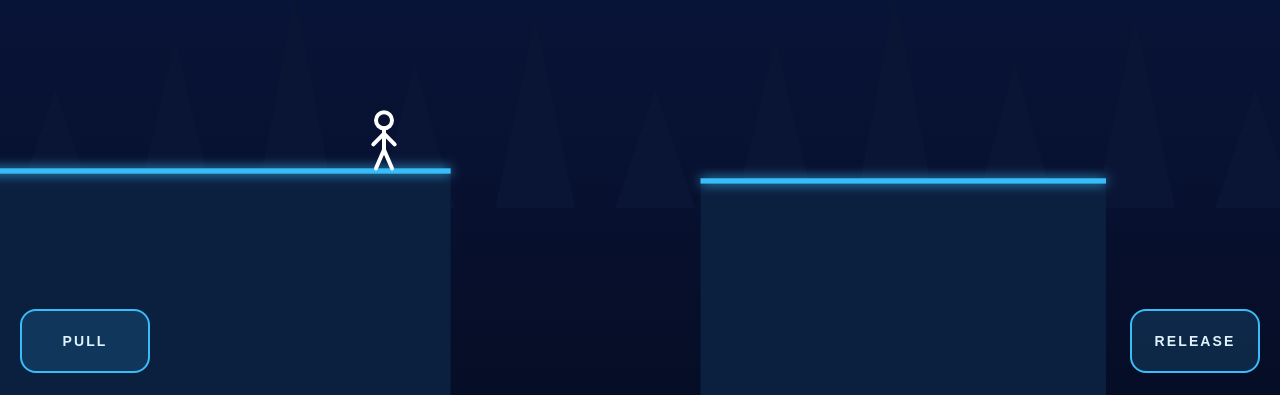
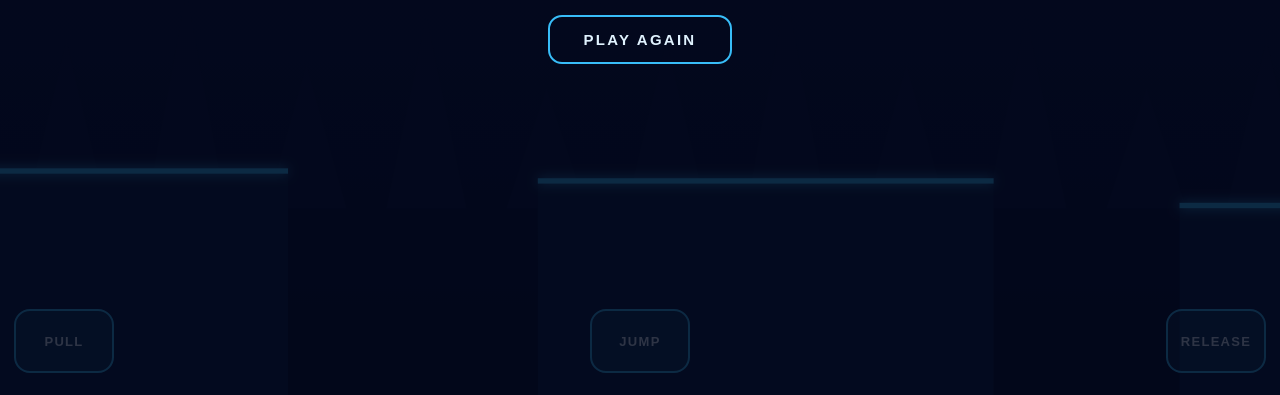
Before and after one commit to kelvintemidire95-ctrl/chain-runner-game, a plain HTML site: page index.html in a window 1280 px wide. Shown: the part 405-800 px from the top of the page. Drawn offline with Linux system fonts and the light colour scheme.

Commit message:
Update index.html

```diff
--- a/index.html
+++ b/index.html
@@ -13,9 +13,9 @@
   .hud b{display:block;font-size:26px;color:#38bdf8;letter-spacing:0}
   #toast{position:absolute;top:80px;width:100%;text-align:center;color:#fde68a;font-weight:700;
     letter-spacing:.15em;font-size:13px;opacity:0;transition:opacity .3s;pointer-events:none}
-  .btns{position:absolute;bottom:22px;left:0;right:0;display:flex;justify-content:space-between;padding:0 20px}
-  .btn{width:130px;height:64px;border-radius:16px;border:2px solid #38bdf8;background:rgba(56,189,248,.15);
-    color:#e0f2fe;font-weight:700;letter-spacing:.15em;font-size:14px}
+  .btns{position:absolute;bottom:22px;left:0;right:0;display:flex;justify-content:space-between;padding:0 14px}
+  .btn{width:100px;height:64px;border-radius:16px;border:2px solid #38bdf8;background:rgba(56,189,248,.15);
+    color:#e0f2fe;font-weight:700;letter-spacing:.1em;font-size:13px}
   .btn:active{background:rgba(56,189,248,.45)}
   #over{position:absolute;inset:0;display:none;flex-direction:column;align-items:center;justify-content:center;
     background:rgba(2,6,23,.8);color:#e0f2fe;text-align:center}
@@ -27,12 +27,13 @@
 <body>
 <canvas id="c"></canvas>
 <div class="hud">
-  <div>CHAIN RUNNER<div style="opacity:.7;font-size:10px;margin-top:4px">GRAPPLE · SWING · GLIDE</div></div>
+  <div>CHAIN RUNNER<div style="opacity:.7;font-size:10px;margin-top:4px">RUN · JUMP · GRAPPLE</div></div>
   <div style="text-align:right">PLATFORMS<b id="score">0</b></div>
 </div>
 <div id="toast"></div>
 <div class="btns">
   <button class="btn" id="pull">PULL</button>
+  <button class="btn" id="jump">JUMP</button>
   <button class="btn" id="rel">RELEASE</button>
 </div>
 <div id="over">
@@ -45,8 +46,9 @@
 (() => {
   const cv = document.getElementById("c"), ctx = cv.getContext("2d");
   const $ = id => document.getElementById(id);
-  const H = 600, GROUND = 430, GRAV = .45, MAX_RANGE = 440, MIN_ROPE = 50;
-  let W, S, cam, hero, plats, anchors, parts, score, best = 0, pulling, over, toastT;
+  const H = 600, GROUND = 430, GRAV = .45, MAX_RANGE = 440, MIN_ROPE = 50, JUMP = -9.5;
+  let W, S, cam, hero, plats, anchors, obs, parts, score, best = 0, pulling, over, toastT;
+  const run = () => Math.min(2.6 + score * .06, 5);
 
   try { best = +localStorage.getItem("chainBest") || 0; } catch (e) {}
 
@@ -58,7 +60,7 @@
 
   function toast(t) {
     const e = $("toast"); e.textContent = t; e.style.opacity = 1;
-    clearTimeout(toastT); toastT = setTimeout(() => e.style.opacity = 0, 1100);
+    clearTimeout(toastT); toastT = setTimeout(() => e.style.opacity = 0, 1200);
   }
   function burst(x, y, color, n) {
     for (let i = 0; i < n; i++) {
@@ -70,33 +72,55 @@
   function addPlatform() {
     const last = plats[plats.length - 1];
     const gap = 110 + Math.random() * 80 + Math.min(score * 4, 80);
-    const w = 180 + Math.random() * 140;
+    const w = 200 + Math.random() * 160;
     const x = last.x + last.w + gap;
     const y = Math.max(340, Math.min(480, last.y + (Math.random() - .5) * 90));
     plats.push({ x, y, w, counted: false });
-    anchors.push({ x: last.x + last.w + gap / 2, y: Math.min(last.y, y) - 150 - Math.random() * 40 });
+    const ax = last.x + last.w + gap / 2, top = Math.min(last.y, y);
+    anchors.push({ x: ax, y: top - 150 - Math.random() * 40 });
+    if (plats.length < 4) return;
+    // floating mine in the gap
+    if (Math.random() < Math.min(.25 + score * .03, .65))
+      obs.push({ t: "mine", cx: ax + (Math.random() < .5 ? -1 : 1) * (35 + Math.random() * 30),
+                 cy: top - 60 - Math.random() * 50, ph: Math.random() * 6 });
+    // ground obstacles
+    let ox = x + 90;
+    const n = w > 270 ? 2 : 1;
+    for (let i = 0; i < n; i++) {
+      if (ox <= x + w - 80 && Math.random() > .25) {
+        const r = Math.random();
+        if (r < .35) obs.push({ t: "spike", x: ox, y, w: 39 });
+        else if (r < .6) obs.push({ t: "crate", x: ox, y, w: 30 });
+        else obs.push({ t: "saw", x: ox + 30, cx: ox + 30, y, ph: Math.random() * 6, range: 30 });
+      }
+      ox += 120;
+    }
   }
 
   function reset() {
-    plats = [{ x: -200, y: GROUND, w: 500, counted: true }];
-    anchors = []; parts = []; score = 0; pulling = false; over = false;
-    hero = { x: 250, y: GROUND, vx: 0, vy: 0, grounded: true, anchor: null, rope: 0, face: 1, t: 0 };
+    plats = [{ x: -200, y: GROUND, w: 650, counted: true }];
+    anchors = []; obs = []; parts = []; score = 0; pulling = false; over = false;
+    hero = { x: 80, y: GROUND, vx: 2.6, vy: 0, grounded: true, plat: plats[0], anchor: null, rope: 0, t: 0 };
     cam = 0;
     while (plats[plats.length - 1].x < 1800) addPlatform();
     $("score").textContent = 0; $("over").style.display = "none";
-    toast("TAP AN ANCHOR TO GRAPPLE");
+    toast("TAP TO JUMP · TAP ANCHOR TO GRAPPLE");
   }
 
   function attach(a) {
     const d = Math.hypot(hero.x - a.x, hero.y - 18 - a.y);
     if (d > MAX_RANGE) { toast("ANCHOR OUT OF RANGE"); return; }
-    hero.anchor = a; hero.rope = Math.max(MIN_ROPE, d); hero.grounded = false;
+    hero.anchor = a; hero.rope = Math.max(MIN_ROPE, d); hero.grounded = false; hero.plat = null;
     burst(a.x, a.y, "#63f1ff", 18); toast("CHAIN ATTACHED");
   }
   function detach() {
     if (!hero.anchor) return;
     burst(hero.x, hero.y - 18, "#ffd76a", 8);
     hero.anchor = null; toast("CHAIN RELEASED");
+  }
+  function jump() {
+    if (!hero.grounded || over) return;
+    hero.grounded = false; hero.plat = null; hero.vy = JUMP; burst(hero.x, hero.y, "#7dd3fc", 6);
   }
 
   cv.addEventListener("pointerdown", e => {
@@ -109,30 +133,51 @@
       const d = Math.hypot(a.x - px, a.y - py);
       if (d < bd) { bd = d; pick = a; }
     }
-    if (pick) attach(pick);
+    if (pick) attach(pick); else jump();
   });
 
-  const pb = $("pull"), rb = $("rel");
+  const pb = $("pull");
   pb.addEventListener("pointerdown", e => { e.preventDefault(); pulling = true; });
   ["pointerup", "pointerleave", "pointercancel"].forEach(ev => pb.addEventListener(ev, () => pulling = false));
-  rb.addEventListener("pointerdown", e => { e.preventDefault(); detach(); });
+  $("jump").addEventListener("pointerdown", e => { e.preventDefault(); jump(); });
+  $("rel").addEventListener("pointerdown", e => { e.preventDefault(); detach(); });
   addEventListener("keydown", e => {
     if (e.code === "Space") { pulling = true; e.preventDefault(); }
     if (e.code === "KeyE") detach();
+    if (e.code === "ArrowUp" || e.code === "KeyW") jump();
   });
   addEventListener("keyup", e => { if (e.code === "Space") pulling = false; });
   $("again").addEventListener("click", reset);
 
   function endGame() {
     over = true;
+    burst(hero.x, hero.y - 18, "#ff5a7a", 30);
     if (score > best) { best = score; try { localStorage.setItem("chainBest", best); } catch (e) {} }
     $("fs").textContent = score; $("bs").textContent = best; $("over").style.display = "flex";
   }
 
+  function sawX(o) { return o.cx + Math.sin(hero.t * .03 + o.ph) * o.range; }
+  function mineY(o) { return o.cy + Math.sin(hero.t * .04 + o.ph) * 40; }
+
+  function hit() {
+    const h = hero, a = h.x - 6, b = h.x + 6, c = h.y - 36, d = h.y;
+    for (const o of obs) {
+      let x1, x2, y1, y2;
+      if (o.t === "spike") { x1 = o.x + 3; x2 = o.x + o.w - 3; y1 = o.y - 16; y2 = o.y; }
+      else if (o.t === "crate") { x1 = o.x; x2 = o.x + o.w; y1 = o.y - o.w; y2 = o.y; }
+      else if (o.t === "saw") { const sx = sawX(o); x1 = sx - 11; x2 = sx + 11; y1 = o.y - 24; y2 = o.y - 2; }
+      else { const my = mineY(o); x1 = o.cx - 10; x2 = o.cx + 10; y1 = my - 10; y2 = my + 10; }
+      if (a < x2 && b > x1 && c < y2 && d > y1) return true;
+    }
+    return false;
+  }
+
   function update() {
     const h = hero; h.t++;
-    if (h.grounded) { h.vx = 0; h.vy = 0; }
-    else {
+    if (h.grounded) {
+      h.vx = run(); h.vy = 0; h.x += h.vx;
+      if (h.x > h.plat.x + h.plat.w + 3) { h.grounded = false; h.plat = null; }
+    } else {
       h.vy += GRAV;
       if (h.anchor && pulling) { h.rope = Math.max(MIN_ROPE, h.rope - 3); h.vx *= 1.006; }
       const py = h.y;
@@ -148,14 +193,16 @@
       }
       if (h.vy >= 0) for (const p of plats) {
         if (h.x > p.x - 6 && h.x < p.x + p.w + 6 && py <= p.y + 2 && h.y >= p.y) {
-          h.y = p.y; h.grounded = true; h.anchor = null; burst(h.x, h.y, "#7dd3fc", 10);
+          h.y = p.y; h.grounded = true; h.plat = p; h.anchor = null; h.vx = run();
+          burst(h.x, h.y, "#7dd3fc", 10);
           if (!p.counted) { p.counted = true; score++; $("score").textContent = score; toast("PLATFORM CLEARED +1"); }
           break;
         }
       }
     }
-    if (h.y > H + 120) endGame();
+    if (hit() || h.y > H + 120) { endGame(); return; }
     while (plats[plats.length - 1].x < h.x + 1600) addPlatform();
+    if (h.t % 120 === 0) obs = obs.filter(o => (o.x !== undefined ? o.x : o.cx) > cam - 300);
     cam += (h.x - W * .3 - cam) * .1;
     parts.forEach(p => { p.x += p.vx; p.y += p.vy; p.life--; });
     parts = parts.filter(p => p.life > 0);
@@ -169,8 +216,45 @@
     ctx.shadowBlur = 0;
   }
 
+  function spikes(x, y, w) {
+    ctx.fillStyle = "#ff4d6d"; ctx.shadowColor = "#ff4d6d"; ctx.shadowBlur = 10;
+    for (let i = 0; i < 3; i++) {
+      const sx = x + i * (w / 3);
+      ctx.beginPath(); ctx.moveTo(sx, y); ctx.lineTo(sx + w / 6, y - 20); ctx.lineTo(sx + w / 3, y); ctx.fill();
+    }
+    ctx.shadowBlur = 0;
+  }
+  function spiky(x, y, r, color, rot) {
+    ctx.strokeStyle = color; ctx.fillStyle = color; ctx.shadowColor = color; ctx.shadowBlur = 12; ctx.lineWidth = 3;
+    ctx.beginPath(); ctx.arc(x, y, r * .6, 0, 6.28); ctx.fill();
+    for (let i = 0; i < 8; i++) {
+      const a = rot + i * .785;
+      ctx.beginPath(); ctx.moveTo(x + Math.cos(a) * r * .6, y + Math.sin(a) * r * .6);
+      ctx.lineTo(x + Math.cos(a) * r * 1.1, y + Math.sin(a) * r * 1.1); ctx.stroke();
+    }
+    ctx.shadowBlur = 0;
+  }
+
+  function drawObs() {
+    for (const o of obs) {
+      if (o.t === "spike") { if (o.x - cam > -60 && o.x - cam < W + 60) spikes(o.x - cam, o.y, o.w); }
+      else if (o.t === "crate") {
+        const x = o.x - cam; if (x < -60 || x > W + 60) continue;
+        ctx.fillStyle = "#3a2410"; ctx.strokeStyle = "#fbbf24"; ctx.lineWidth = 2;
+        ctx.fillRect(x, o.y - o.w, o.w, o.w); ctx.strokeRect(x, o.y - o.w, o.w, o.w);
+        ctx.beginPath(); ctx.moveTo(x, o.y - o.w); ctx.lineTo(x + o.w, o.y); ctx.moveTo(x + o.w, o.y - o.w); ctx.lineTo(x, o.y); ctx.stroke();
+      } else if (o.t === "saw") {
+        const x = sawX(o) - cam; if (x < -60 || x > W + 60) continue;
+        spiky(x, o.y - 13, 13, "#f43f5e", hero.t * .3);
+      } else {
+        const x = o.cx - cam; if (x < -60 || x > W + 60) continue;
+        spiky(x, mineY(o), 11, "#ff9f1c", hero.t * .05);
+      }
+    }
+  }
+
   function drawHero(h) {
-    const x = h.x - cam, y = h.y, sw = h.grounded ? 0 : Math.sin(h.t * .2) * 8;
+    const x = h.x - cam, y = h.y, sw = Math.sin(h.t * (h.grounded ? .35 : .15)) * 8;
     ctx.strokeStyle = "#fff"; ctx.lineWidth = 3; ctx.lineCap = "round";
     ctx.beginPath(); ctx.arc(x, y - 36, 6, 0, 6.28); ctx.stroke();
     ctx.beginPath();
@@ -178,7 +262,7 @@
     ctx.moveTo(x, y - 14); ctx.lineTo(x - 6 + sw, y);
     ctx.moveTo(x, y - 14); ctx.lineTo(x + 6 - sw, y);
     if (h.anchor) { ctx.moveTo(x, y - 26); ctx.lineTo(h.anchor.x - cam, h.anchor.y); }
-    else { ctx.moveTo(x, y - 26); ctx.lineTo(x - 8, y - 18); ctx.moveTo(x, y - 26); ctx.lineTo(x + 8, y - 18); }
+    else { ctx.moveTo(x, y - 26); ctx.lineTo(x - 8 + sw / 2, y - 18); ctx.moveTo(x, y - 26); ctx.lineTo(x + 8 - sw / 2, y - 18); }
     ctx.stroke();
   }
 
@@ -203,7 +287,8 @@
       const inRange = Math.hypot(hero.x - a.x, hero.y - 18 - a.y) <= MAX_RANGE;
       ring(x, a.y, 20, hero.anchor === a ? "#ffd76a" : inRange ? "#63f1ff" : "#3b5b8c", inRange);
     }
-    drawHero(hero);
+    drawObs();
+    if (!over) drawHero(hero);
     for (const p of parts) {
       ctx.globalAlpha = p.life / 30; ctx.fillStyle = p.color;
       ctx.fillRect(p.x - cam, p.y, 3, 3);
@@ -211,7 +296,10 @@
     ctx.globalAlpha = 1;
   }
 
-  function loop() { if (!over) update(); draw(); requestAnimationFrame(loop); }
+  function loop() {
+    if (!over) update(); else { parts.forEach(p => { p.x += p.vx; p.y += p.vy; p.life--; }); parts = parts.filter(p => p.life > 0); }
+    draw(); requestAnimationFrame(loop);
+  }
   reset(); loop();
 })();
 </script>
```
